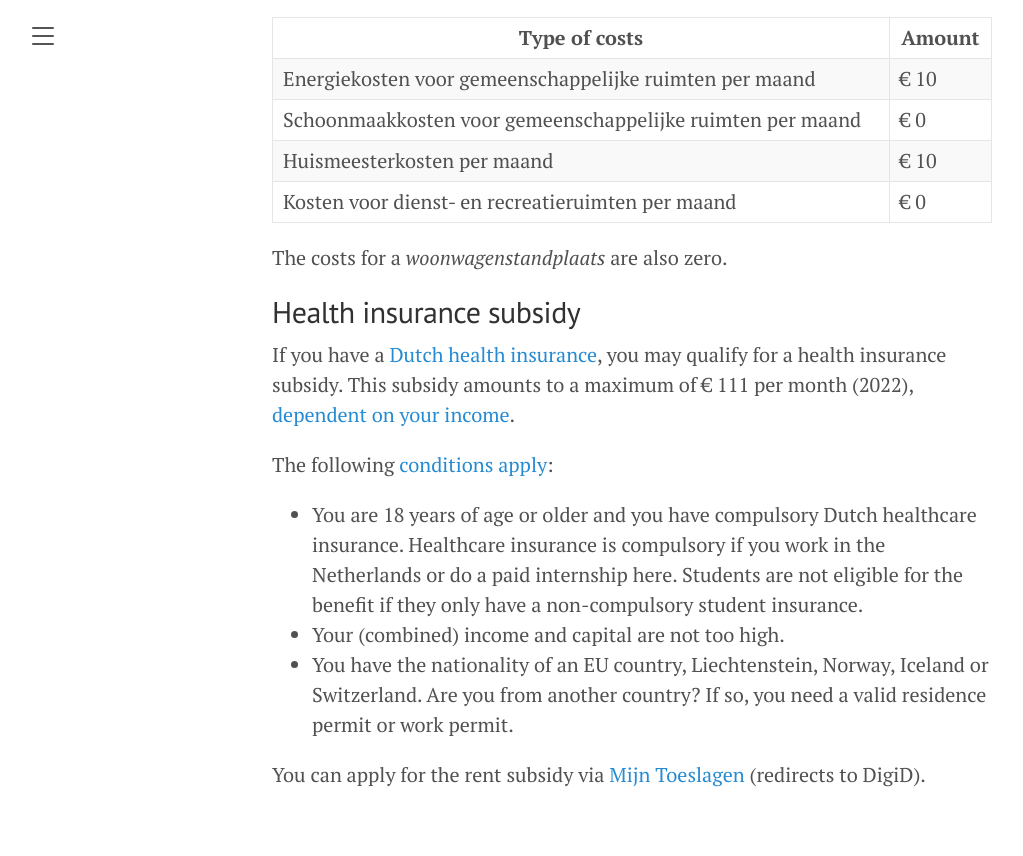
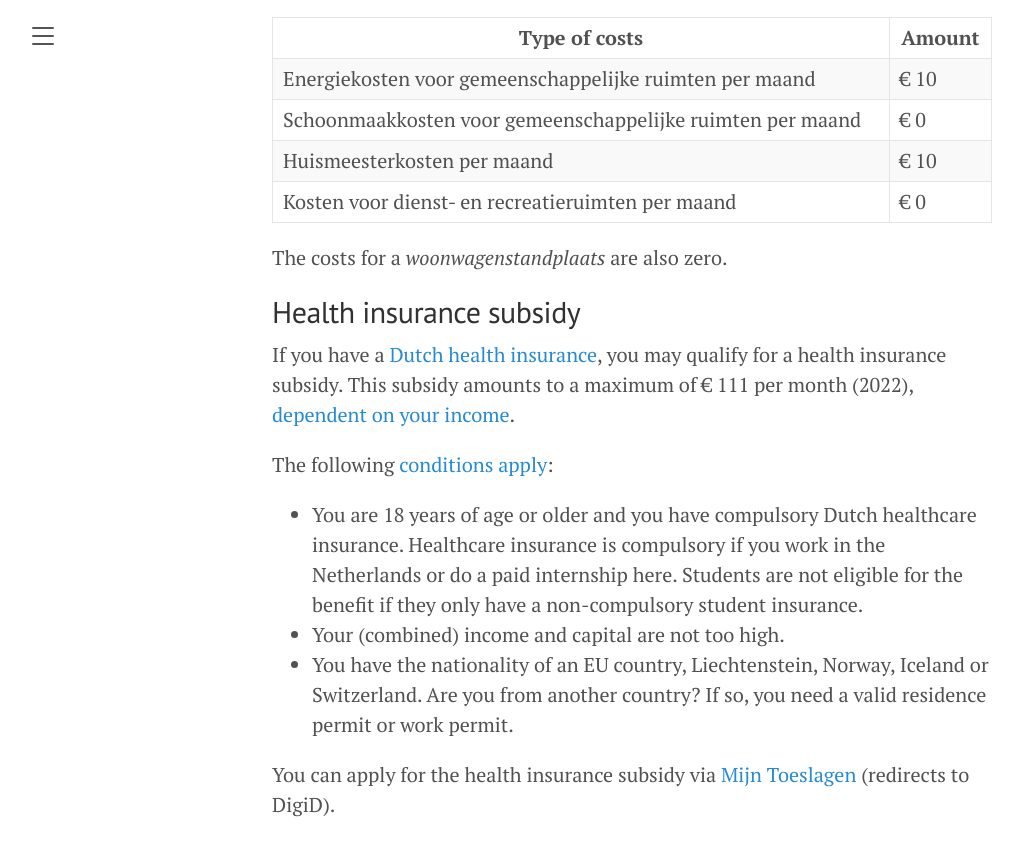
Before and after one commit to Robin-Bakker/wauwhaus-info, a Jekyll site: the page built from finances/subsidies.md, in a window 1280 px wide and 900 px high, scrolled down 943 px. Shown: the top 856 px of the window, without its empty margins (8-1031 px from the left). Built offline with Jekyll 4.4.1, drawn with Linux system fonts in a browser that asks for light colours.

```diff
--- a/finances/subsidies.md
+++ b/finances/subsidies.md
@@ -39,4 +39,4 @@ The following [conditions apply](https://www.belastingdienst.nl/wps/wcm/connect/
 - Your (combined) income and capital are not too high.
 - You have the nationality of an EU country, Liechtenstein, Norway, Iceland or Switzerland. Are you from another country? If so, you need a valid residence permit or work permit.
 
-You can apply for the rent subsidy via [Mijn Toeslagen](https://mijn.toeslagen.nl/default.aspx) (redirects to DigiD).
+You can apply for the health insurance subsidy via [Mijn Toeslagen](https://mijn.toeslagen.nl/default.aspx) (redirects to DigiD).
```
Also changed, not shown: about.md (+1 -1 lines), index.md (+2 -0 lines), README.md.
